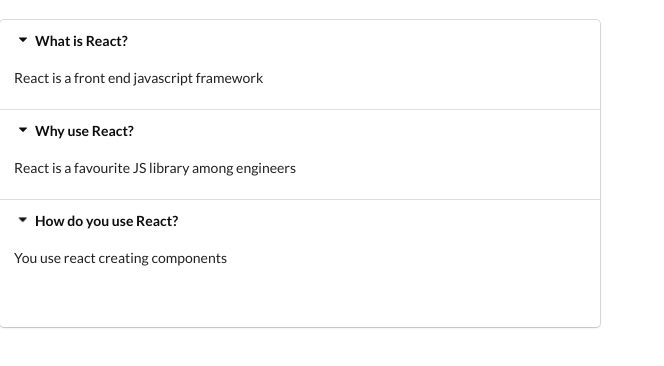
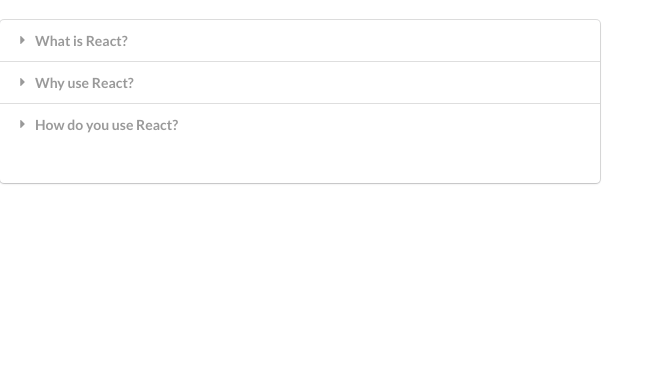
Before and after one commit to AshutoshGowardhan/react-widgets, a React (Create React App) app: page / in a window 1280 px wide. Shown: the top 366 px of the page, without its empty margins (0-664 px from the left). Built offline with nearby package versions, Linux system fonts and the light colour scheme.

Commit message:
accordian functionality

```diff
--- a/src/components/Accordian.js
+++ b/src/components/Accordian.js
@@ -1,19 +1,20 @@
 import React, {useState} from 'react';
 
 const Accordian = ({ items }) => {
-    const [actveIndex, setActiveIndex] = useState(null);
+    const [activeIndex, setActiveIndex] = useState(null);
     const onTitleClicked = (index) => {
         setActiveIndex(index);
     }
     const renderedItems = items.map((item, index) => {
+        const active = index === activeIndex ? 'active' : '';
         return <React.Fragment key={item.title}>
             <div
-                className="title active"
+                className={`title ${active}`}
                 onClick={() => onTitleClicked(index)}>
                 <i className="dropdown icon"></i>
                 {item.title}
             </div>
-            <div className="content active">
+            <div className={`content ${active}`}>
                 <p>{item.content}</p>
             </div>
         </React.Fragment>
@@ -21,7 +22,7 @@
     return (
         <div className="ui styled accordion">
             {renderedItems}
-            <h1>{actveIndex}</h1>
+            <h1>{activeIndex}</h1>
         </div>
     )
 }
```
